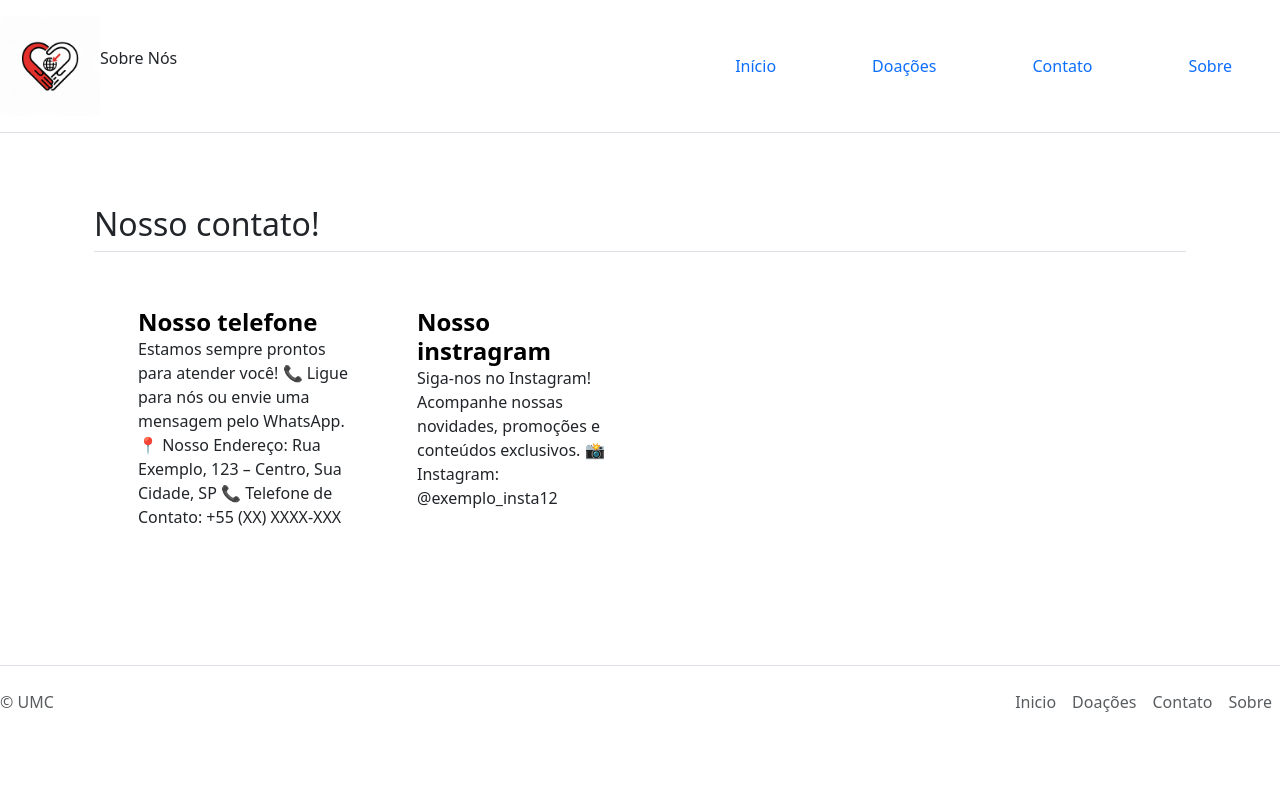
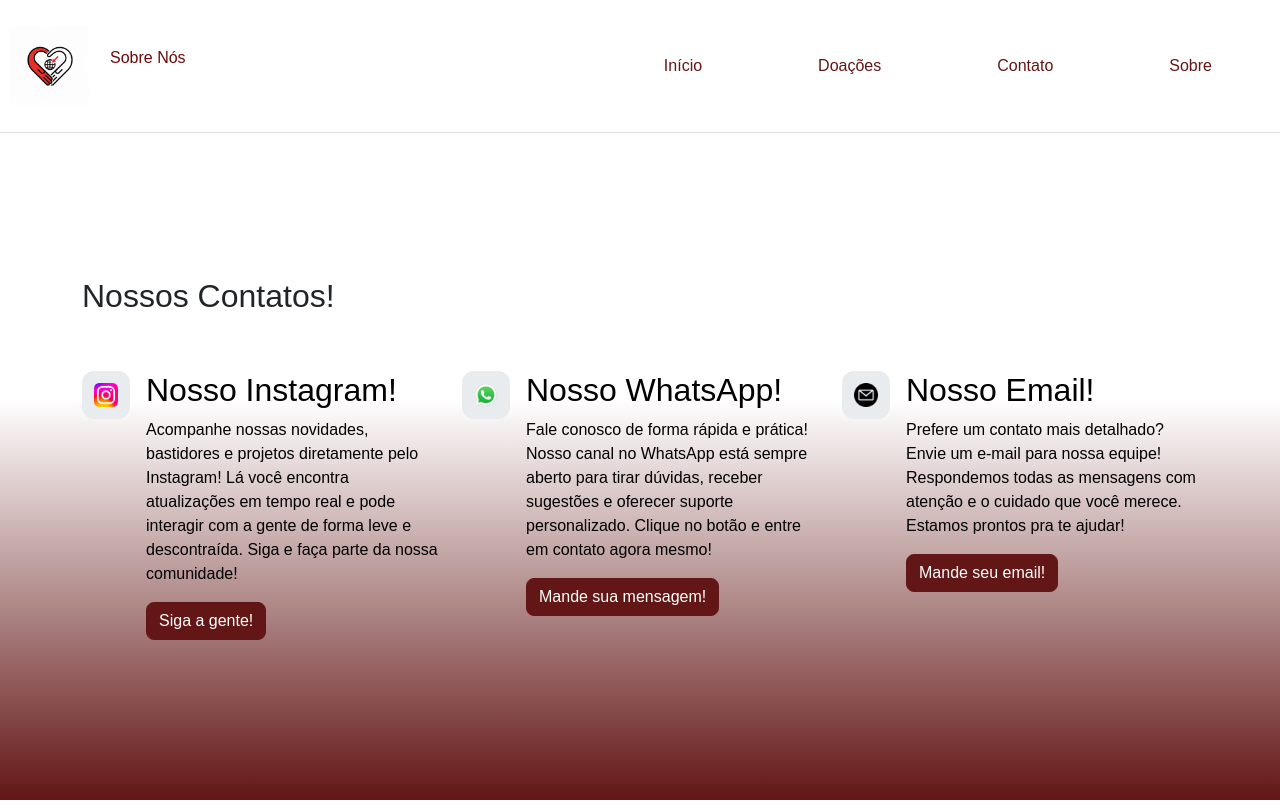
Before and after one commit to MarchettiGit/site-arrecadacao-ongs, a PHP site: page /contato.html in a window 1280 px wide. Run offline with PHP 8.4, Linux system fonts and the light colour scheme.

Commit message:
PARTE DE CONTATO PRONTA

```diff
--- a/assets/css/contato.css
+++ b/assets/css/contato.css
@@ -1,44 +1,256 @@
-/* ================================================
-   CONTATO.CSS - Estilos específicos da página Contato
-   ================================================ */
-
-main {
-  text-align: center;
+/* =========================
+   Form Controls
+   ========================= */
+.form-control-dark {
+  border-color: var(--bs-gray);
 }
 
-h1 {
-  color: var(--cor-primaria);
-  font-weight: 700;
-  margin-bottom: 20px;
+.form-control-dark:focus {
+  border-color: #fff;
+  box-shadow: 0 0 0 .25rem rgba(255, 255, 255, .25);
 }
 
-p.lead {
-  font-size: 1.1rem;
-  color: #555;
+/* =========================
+   Texto e Tipografia
+   ========================= */
+.text-small {
+  font-size: 85%;
 }
 
-form {
-  background-color: #fff;
+/* Corrigindo múltiplas classes combinadas */
+.pt-5.mt-5.mb-4.display-6.lh-1.fw-bold {
+  color: white;
+}
+
+/* =========================
+   Dropdown
+   ========================= */
+.dropdown-toggle:not(:focus) {
+  outline: 0;
+}
+
+/* =========================
+   Ícones e Cards
+   ========================= */
+.feature-icon {
+  width: 4rem;
+  height: 4rem;
+  border-radius: .75rem;
+}
+
+.feature-icon-small,
+.icon-square {
+  width: 3rem;
+  height: 3rem;
+  border-radius: .75rem;
+}
+
+.text-shadow-1 { text-shadow: 0 .125rem .25rem rgba(0, 0, 0, .25); }
+.text-shadow-2 { text-shadow: 0 .25rem .5rem rgba(0, 0, 0, .25); }
+.text-shadow-3 { text-shadow: 0 .5rem 1.5rem rgba(0, 0, 0, .25); }
+
+.card-cover {
+  background-repeat: no-repeat;
+  background-position: center center;
+  background-size: cover;
+  transition: transform 0.3s ease, box-shadow 0.3s ease;
+  cursor: pointer;
+  z-index: 1;
+}
+
+.card-cover:hover {
+  transform: scale(1.05);
+  box-shadow: 0 10px 20px rgba(0,0,0,0.3);
+  z-index: 10;
+}
+
+/* =========================
+   Responsividade
+   ========================= */
+@media (min-width: 992px) {
+  .rounded-lg-3 { border-radius: .3rem; }
+}
+
+/* =========================
+   Body e Background (corrigido e fixo)
+   ========================= */
+html, body {
+  height: 100%;
+  margin: 0;
+  padding: 0;
+}
+
+body {
+  display: flex;
+  flex-direction: column;
+  min-height: 100vh;
+  background: linear-gradient(180deg, #ffffff 50%, #631616);
+  background-attachment: fixed;
+  background-repeat: no-repeat;
+  background-size: cover;
+  color: white;
+  border: none;
+  transition: background 1s ease;
+}
+
+/* =========================
+   Header e Menu
+   ========================= */
+.cabeça p {
+  margin-left: 10px;
+  font-weight: 500;
+  color: #6b0b0b;
+}
+
+.nav li {
+  margin-right: 20px;
+}
+
+.cabeça .nav-link {
+  color: #631616;
+  font-weight: 500;
+  transition: color 0.3s ease;
+}
+
+.cabeça .nav-link:hover {
+  color: #000000;
+}
+
+/* =========================
+   Botões
+   ========================= */
+
+/* Botão Login personalizado */
+.login-btn,
+.btn-outline-primary {
+  color: #6b0b0b;
+  border-color: #ffffff;
+  transition: all 0.3s ease;
+}
+
+.login-btn:hover,
+.btn-outline-primary:hover {
+  background-color: #ffffff;
+  color: #000000;
+  transform: scale(1.05);
+  box-shadow: 0 0 10px rgba(255, 255, 255, 0.6);
+}
+
+/* Botão Cadastre-se */
+.cadastro-btn {
+  background-color: #28a745;
+  color: white;
+  border: none;
+  transition: all 0.4s ease;
+  animation: pulse 2s infinite;
+}
+
+.cadastro-btn:hover {
+  background-color: #218838;
+  transform: scale(1.05);
+}
+
+/* Animação pulsante */
+@keyframes pulse {
+  0% { box-shadow: 0 0 0 0 rgba(40, 167, 69, 0.6); }
+  70% { box-shadow: 0 0 0 10px rgba(40, 167, 69, 0); }
+  100% { box-shadow: 0 0 0 0 rgba(40, 167, 69, 0); }
+}
+
+/* Botão Primário */
+.btn-primary {
+  background-color: #631616;
+  border-color: #631616;
+  color: white;
+  transition: all 0.3s ease;
+}
+
+.btn-primary:hover {
+  background-color: #631616;
+  border-color: #631616;
+  transform: scale(1.05);
+  box-shadow: 0 0 10px rgba(230, 57, 70, 0.6);
+}
+
+/* Remover efeito azul ao clicar/focar */
+.btn-primary:focus,
+.btn-outline-primary:focus,
+.btn-primary:active,
+.btn-outline-primary:active {
+  outline: none;
+  box-shadow: none;
+}
+
+/* =========================
+   Texto Header Específico
+   ========================= */
+.col-md-3.mb-2.mb-md-0.d-flex.align-items-center p {
+  color: #6b0b0b;
+  font-weight: 500;
+}
+
+.lead {
+  color: black;
+}
+
+ul.nav li a {
+  color: #ffffff;
+}
+
+ul.nav li a:hover {
+  color: #ffd1d1;
+}
+
+/* =========================
+   Espaçamento entre Botões
+   ========================= */
+.botoes-container button {
+  margin-right: 15px;
+}
+
+.botoes-container button:last-child {
+  margin-right: 0;
+}
+
+@media (max-width: 576px) {
+  .botoes-container button {
+    margin-right: 0;
+    margin-bottom: 10px;
+  }
+
+  .botoes-container button:last-child {
+    margin-bottom: 0;
+  }
+}
+
+/* =========================
+   Logo Header
+   ========================= */
+.logo_header:hover {
+  transform: scale(0.8);
+  transition: transform 0.3s ease;
+}
+
+
+
+/* =========================
+   Seções adicionais
+   ========================= */
+.secao {
   padding: 30px;
-  border-radius: 12px;
-  box-shadow: 0 0 20px rgba(0,0,0,0.05);
-  max-width: 600px;
+  margin-top: 90px;
+}
+.p-insta{
+  color: black;
+}
+.p-whats{
+  color: black;
+}
+.p-email{
+  color: black;
+}
+.container-custom {
+  width: 90%;
+  max-width: 1200px;
   margin: 0 auto;
 }
-
-form .form-label {
-  font-weight: 500;
-  color: var(--cor-primaria);
-}
-
-form .btn {
-  margin-top: 15px;
-  font-weight: 600;
-}
-
-/* Responsividade */
-@media (max-width: 768px) {
-  form {
-    padding: 20px;
-  }
-}
--- a/contato.html
+++ b/contato.html
@@ -3,11 +3,13 @@
   <head>
     <meta charset="UTF-8">
     <meta name="viewport" content="width=device-width, initial-scale=1.0">
-    <title>Título da Página</title>
-    <link rel="icon" type="image/png" href="assets/img/favicon.png">
+    <title>Contato</title>
+    <link rel="icon" type="image/png" href="assets/img/unnamed-removebg-preview.ico">
     <!-- Bootstrap -->
     <link href="https://cdn.jsdelivr.net/npm/bootstrap@5.3.3/dist/css/bootstrap.min.css" rel="stylesheet">
+     <link rel="stylesheet" href="https://unpkg.com/aos@2.3.1/dist/aos.css" />
     <!-- CSS personalizado -->
+     <link rel="stylesheet" href="assets/css/BASE.css">
     <link rel="stylesheet" href="assets/css/contato.css">
   </head>
 
@@ -31,66 +33,68 @@
     </header>
 
     <!-- Seção de ícones -->
-    <div class="container px-4 py-5" id="icon-grid">
-      <h2 class="pb-2 border-bottom">Nosso contato!</h2>
-      <div class="row row-cols-1 row-cols-sm-2 row-cols-md-3 row-cols-lg-4 g-4 py-5">
+    <div class="secao"><div class="container px-4000 py-50 m-30" id="hanging-icons" data-aos="fade-up">
+        <h2 class="fs-2 text-dark">Nossos Contatos!</h2>
+        <div class="row g-4 py-5 row-cols-1 row-cols-lg-3">
+          <div class="col d-flex align-items-start">
+            <div
+              class="icon-square text-body-emphasis bg-body-secondary d-inline-flex align-items-center justify-content-center fs-4 flex-shrink-0 me-3"
+            >
+              <img src="assets/img/contato/insta.png" alt="Ícone" width="24" height="24">
+            </div>
+            <div>
+              <h3 class="fs-2 text-body-emphasis">Nosso Instagram!</h3>
+              <div class="p-insta"><p>
+                Acompanhe nossas novidades, bastidores e projetos diretamente pelo Instagram! Lá você encontra atualizações em tempo real e pode interagir com a gente de forma leve e descontraída.
+                Siga e faça parte da nossa comunidade!
+              </p></div>
+              <a href="https://www.instagram.com" class="btn btn-primary" target="_blank"> Siga a gente! </a>
+            </div>
+          </div>
+          <div class="col d-flex align-items-start">
+            <div
+              class="icon-square text-body-emphasis bg-body-secondary d-inline-flex align-items-center justify-content-center fs-4 flex-shrink-0 me-3"
+            >
+              <img src="assets/img/contato/whats.png" alt="Ícone" width="24" height="24">
+            </div>
+            <div>
+              <h3 class="fs-2 text-body-emphasis">Nosso WhatsApp!</h3>
+              <div class="p-whats"><p>
+                Fale conosco de forma rápida e prática! Nosso canal no WhatsApp está sempre aberto para tirar dúvidas, receber sugestões e oferecer suporte personalizado.
+                Clique no botão e entre em contato agora mesmo!
+              </p></div>
+              <a href="https://www.whatsapp.com/?lang=pt" class="btn btn-primary" target="_blank"> Mande sua mensagem! </a>
 
-        <!-- Primeiro item -->
-        <div class="col d-flex align-items-start">
-          <svg class="bi text-body-secondary flex-shrink-0 me-3" width="1.75em" height="1.75em" aria-hidden="true">
-            <use xlink:href="#bootstrap"></use>
-          </svg>
-          <div>
-            <h3 class="fw-bold mb-0 fs-4 text-body-emphasis">Nosso telefone</h3>
-            <p>Estamos sempre prontos para atender você! 📞 Ligue para nós ou envie uma mensagem pelo WhatsApp.
-📍 Nosso Endereço: Rua Exemplo, 123 – Centro, Sua Cidade, SP
-📞 Telefone de Contato: +55 (XX) XXXX-XXX</p>
+            </div>
+          </div>
+          <div class="col d-flex align-items-start">
+            <div
+              class="icon-square text-body-emphasis bg-body-secondary d-inline-flex align-items-center justify-content-center fs-4 flex-shrink-0 me-3"
+            >
+              <img src="assets/img/contato/email.png" alt="Ícone" width="24" height="24">
+            </div>
+            <div>
+              <h3 class="fs-2 text-body-emphasis">Nosso Email!</h3>
+              <div class="p-email"><p>
+                Prefere um contato mais detalhado? Envie um e-mail para nossa equipe! Respondemos todas as mensagens com atenção e o cuidado que você merece.
+                Estamos prontos pra te ajudar!
+              </p></div>
+              <a href="" class="btn btn-primary" target="_blank"> Mande seu email! </a>
+            </div>
           </div>
         </div>
+      </div></div>
 
-        <!-- Segundo item -->
-        <div class="col d-flex align-items-start">
-          <svg class="bi text-body-secondary flex-shrink-0 me-3" width="1.75em" height="1.75em" aria-hidden="true">
-            <use xlink:href="#cpu-fill"></use>
-          </svg>
-          <div>
-            <h3 class="fw-bold mb-0 fs-4 text-body-emphasis">Nosso instragram</h3>
-            <p>Siga-nos no Instagram!
-            Acompanhe nossas novidades, promoções e conteúdos exclusivos.
-            📸 Instagram: @exemplo_insta12</p>
-          </div>
-        </div>
 
-      </div>
-    </div>
-
-    <!-- Rodapé -->
-    <footer class="d-flex flex-wrap justify-content-between align-items-center py-3 my-4 border-top" >
-      <p class="col-md-4 mb-0 text-body-secondary">
-        &copy; UMC
-      </p>
-      <a href="/" class="col-md-4 d-flex align-items-center justify-content-center mb-3 mb-md-0 me-md-auto link-body-emphasis text-decoration-none" aria-label="Bootstrap">
-        <svg class="bi me-2" width="40" height="32" aria-hidden="true">
-          <use xlink:href="#bootstrap"></use>
-        </svg>
-      </a>
-      <ul class="nav col-md-4 justify-content-end">
-        <li class="nav-item">
-          <a href="index.html" class="nav-link px-2 text-body-secondary">Inicio</a>
-        </li>
-        <li class="nav-item">
-          <a href="doacoes.html" class="nav-link px-2 text-body-secondary">Doações</a>
-        </li>
-        <li class="nav-item">
-          <a href="contato.html" class="nav-link px-2 text-body-secondary">Contato</a>
-        </li>
-        <li class="nav-item">
-          <a href="sobre.html" class="nav-link px-2 text-body-secondary">Sobre</a>
-        </li>
-      </ul>
-    </footer>
 
     <!-- Bootstrap JS -->
-    <script src="https://cdn.jsdelivr.net/npm/bootstrap@5.3.3/dist/js/bootstrap.bundle.min.js"></script>
+    <script src="https://stackpath.bootstrapcdn.com/bootstrap/4.1.3/js/bootstrap.min.js" crossorigin="anonymous"></script>
+  <script src="https://unpkg.com/aos@2.3.1/dist/aos.js"></script>
+  <script>
+    AOS.init({
+      duration: 1000,
+      once: true
+    });
+  </script>
   </body>
 </html>
```
Also changed, not shown: assets/css/doacao.css (+63 -48 lines), doacoes.html (+66 -29 lines), assets/img/contato/email.png (added), assets/img/contato/insta.png (added), assets/img/contato/whats.png (added).
